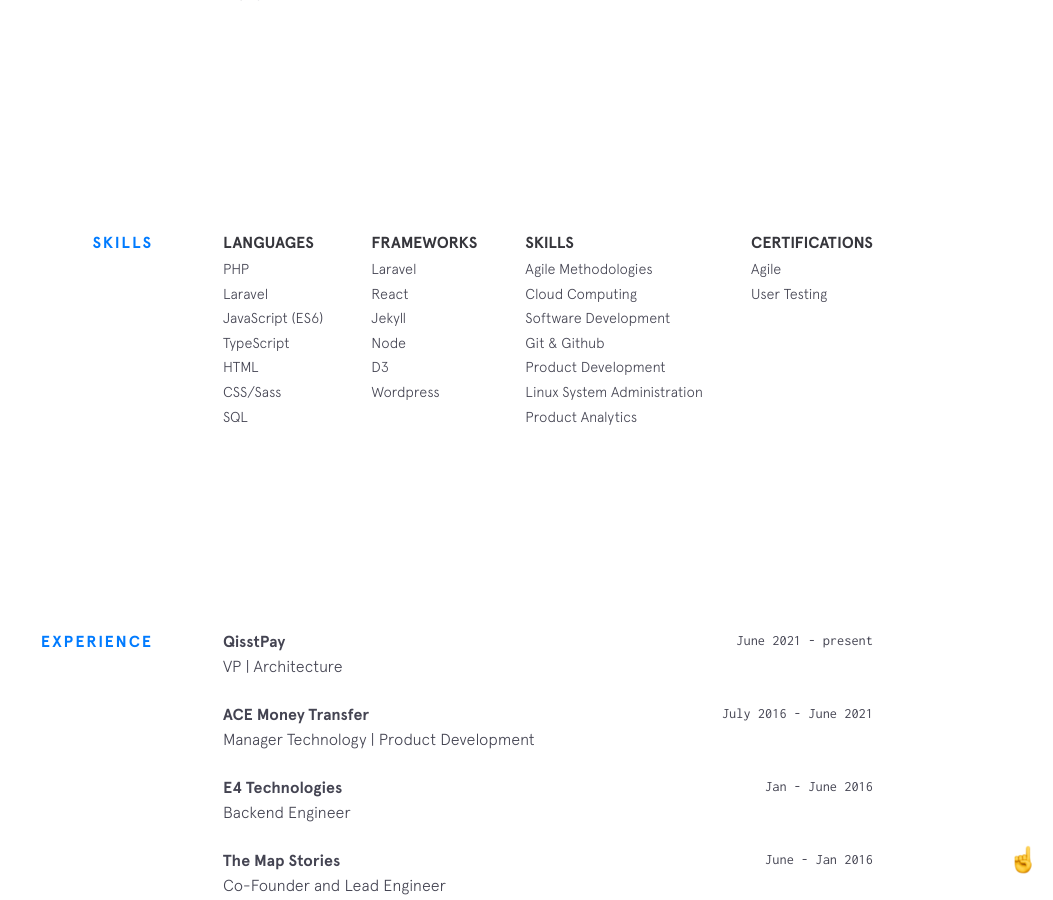
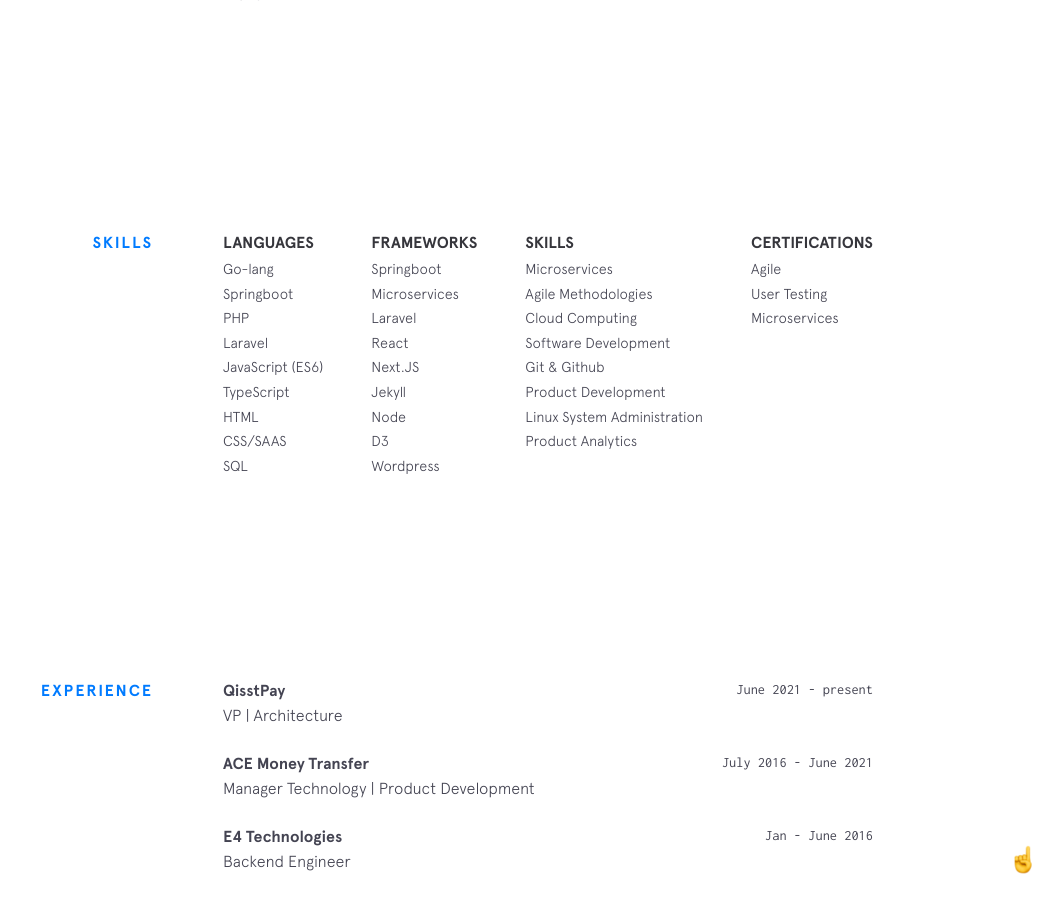
Before and after one commit to imqadeerkhan/imqadeerkhan.github.io, a Jekyll site: the page built from index.html, in a window 1280 px wide and 900 px high, scrolled down 1212 px. Shown: the whole window, without its empty margins (227-1280 px from the left). Built offline with Jekyll 4.4.1, drawn with Linux system fonts in a browser that asks for light colours; nearby versions of some CDN libraries.

Commit message:
Update skills.yml

```diff
--- a/_data/skills.yml
+++ b/_data/skills.yml
@@ -1,21 +1,27 @@
 languages:
+  - item: Go-lang
+  - item: Springboot
   - item: PHP
   - item: Laravel
   - item: JavaScript (ES6)
   - item: TypeScript
   - item: HTML
-  - item: CSS/Sass
+  - item: CSS/SAAS
   - item: SQL
 
 frameworks:
+  - item: Springboot
+  - item: Microservices
   - item: Laravel
   - item: React
+  - item: Next.JS
   - item: Jekyll
   - item: Node
   - item: D3
   - item: Wordpress
 
 tools:
+  - item: Microservices
   - item: Agile Methodologies
   - item: Cloud Computing
   - item: Software Development
@@ -27,3 +33,4 @@ tools:
 design:
   - item: Agile
   - item: User Testing
+  - item: Microservices
```
